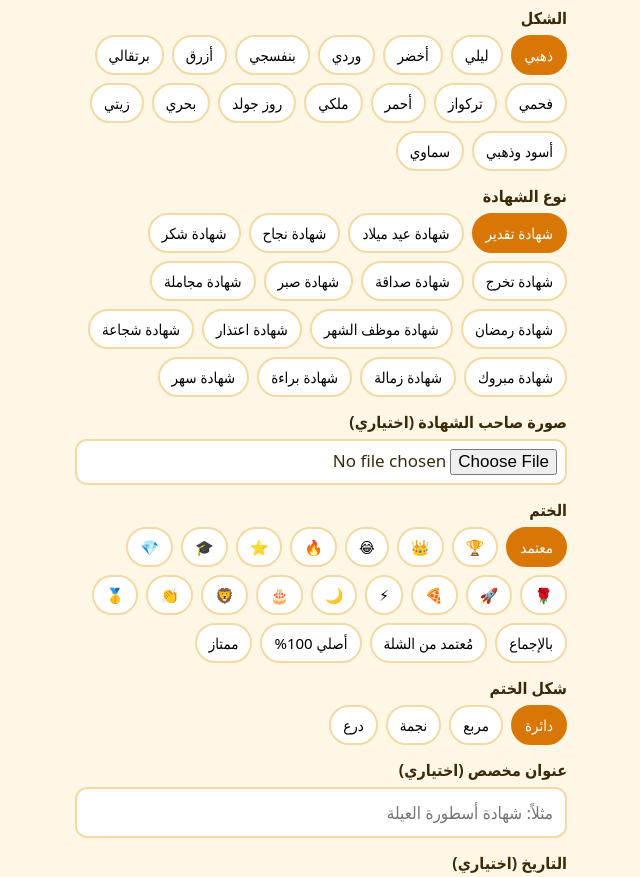
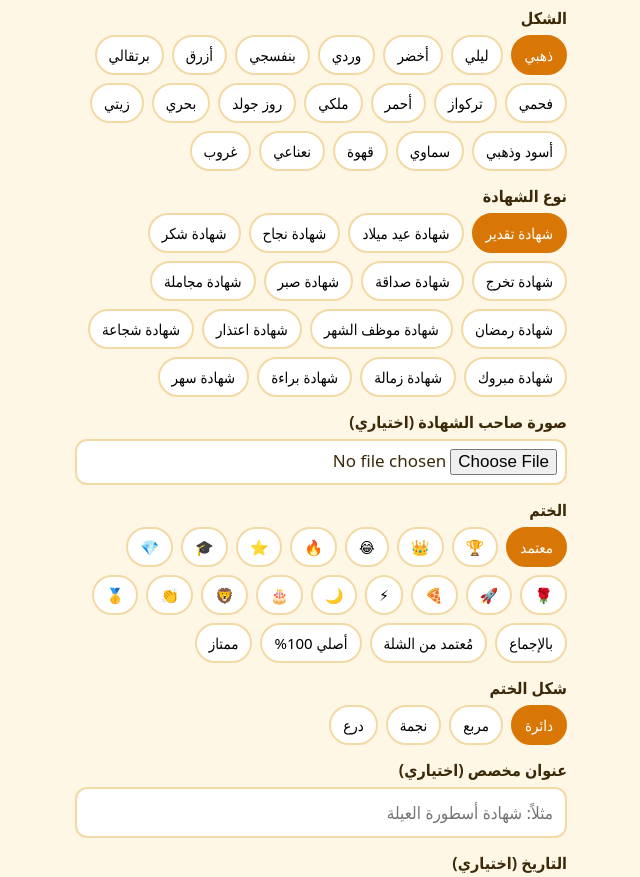
Before and after one commit to mohamedelsayed16399-bit/shahada, a plain HTML site: page index.html in a window 1280 px wide. Shown: the part 1340-2217 px from the top of the page, without its empty margins (319-959 px from the left). Drawn offline with Linux system fonts and the light colour scheme.

Commit message:
Update index.html

```diff
--- a/index.html
+++ b/index.html
@@ -172,7 +172,10 @@ var TH=[
 {n:"بحري",bg1:"#0c4a6e",bg2:"#075985",bd:"#7dd3fc",h:"#e0f2fe",sub:"#bae6fd",txt:"#ffffff",acc:"#38bdf8",ti:"#bae6fd"},
 {n:"زيتي",bg1:"#f7fee7",bg2:"#d9f99d",bd:"#4d7c0f",h:"#3f6212",sub:"#4d7c0f",txt:"#1a2e05",acc:"#65a30d",ti:"#4d7c0f"},
 {n:"أسود وذهبي",bg1:"#000000",bg2:"#1c1917",bd:"#d4af37",h:"#d4af37",sub:"#a8a29e",txt:"#fafaf9",acc:"#d4af37",ti:"#f5d76e"},
-{n:"سماوي",bg1:"#f0f9ff",bg2:"#e0f2fe",bd:"#0284c7",h:"#0369a1",sub:"#0284c7",txt:"#082f49",acc:"#0ea5e9",ti:"#0284c7"}
+{n:"سماوي",bg1:"#f0f9ff",bg2:"#e0f2fe",bd:"#0284c7",h:"#0369a1",sub:"#0284c7",txt:"#082f49",acc:"#0ea5e9",ti:"#0284c7"},
+{n:"قهوة",bg1:"#fdf8f3",bg2:"#e7d3bd",bd:"#6f4e37",h:"#4a3222",sub:"#7c5a3f",txt:"#2b1b10",acc:"#a0714f",ti:"#6f4e37"},
+{n:"نعناعي",bg1:"#f0fdf4",bg2:"#a7f3d0",bd:"#10b981",h:"#047857",sub:"#059669",txt:"#022c22",acc:"#34d399",ti:"#059669"},
+{n:"غروب",bg1:"#fff7ed",bg2:"#fda4af",bd:"#be123c",h:"#9f1239",sub:"#c2410c",txt:"#4a0519",acc:"#f97316",ti:"#be123c"}
 ],th=0;
 var KD=[["شهادة تقدير","تُمنح بكل فخر وبدون أي مراجعة إلى","وذلك لحصوله على لقب"],["شهادة عيد ميلاد","بمناسبة عيد ميلاده السعيد، تُمنح إلى","وذلك بعد نجاحه في إكمال سنة جديدة بلقب"],["شهادة نجاح","نهنئ من القلب ونمنح بكل فخر إلى","وذلك لنجاحه الباهر وحصوله على لقب"],["شهادة شكر","نتقدم بخالص الشكر والعرفان إلى","وذلك لجهوده الجبارة وحصوله على لقب"],["شهادة تخرج","بعد سنين من السهر والمعاناة، يُهنَّأ","وذلك لتخرجه أخيراً وحصوله على لقب"],["شهادة صداقة","تقديراً لوقفته الجدعة، تُمنح إلى","وذلك لأنه صاحب بجد وحاصل على لقب"],["شهادة صبر","على صبره الجميل علينا، تُمنح إلى","وذلك لتحمله ما لا يُحتمل بلقب"],["شهادة مجاملة","بدون مجاملة (والله)، تُمنح إلى","وذلك لأنه يستحقها فعلاً بلقب"],["شهادة رمضان","بمناسبة الشهر الكريم، تُمنح إلى","وذلك لصيامه وحصوله على لقب"],["شهادة موظف الشهر","لتميزه في الشغل (وفي الشاي)، تُمنح إلى","وذلك لتميزه وحصوله على لقب"],["شهادة اعتذار","نعتذر بكل صدق، ونمنح إلى","وذلك تعويضاً عن موقف بلقب"],["شهادة شجاعة","لشجاعته في وقت الشدة، تُمنح إلى","وذلك لأنه واجه الموقف بلقب"],["شهادة مبروك","ألف مبروك، ونمنح بكل سعادة إلى","وذلك بمناسبة الفرحة بلقب"],["شهادة زمالة","تقديراً للزمالة الجميلة، تُمنح إلى","وذلك لأنه أحسن زميل بلقب"],["شهادة براءة","بعد التحقيق الدقيق، تثبت براءة","وذلك لأنه بريء بلقب"],["شهادة سهر","بعد ليالي السهر الطويلة، تُمنح إلى","وذلك لأنه ما نامش بلقب"]],kd=0,PH=null;
 var FN=[["حديث","system-ui,-apple-system,'Segoe UI',Tahoma,Arial,sans-serif"],["كلاسيك","'Amiri','Traditional Arabic','Times New Roman',Georgia,serif"]],fo=0,BL=[];
```
